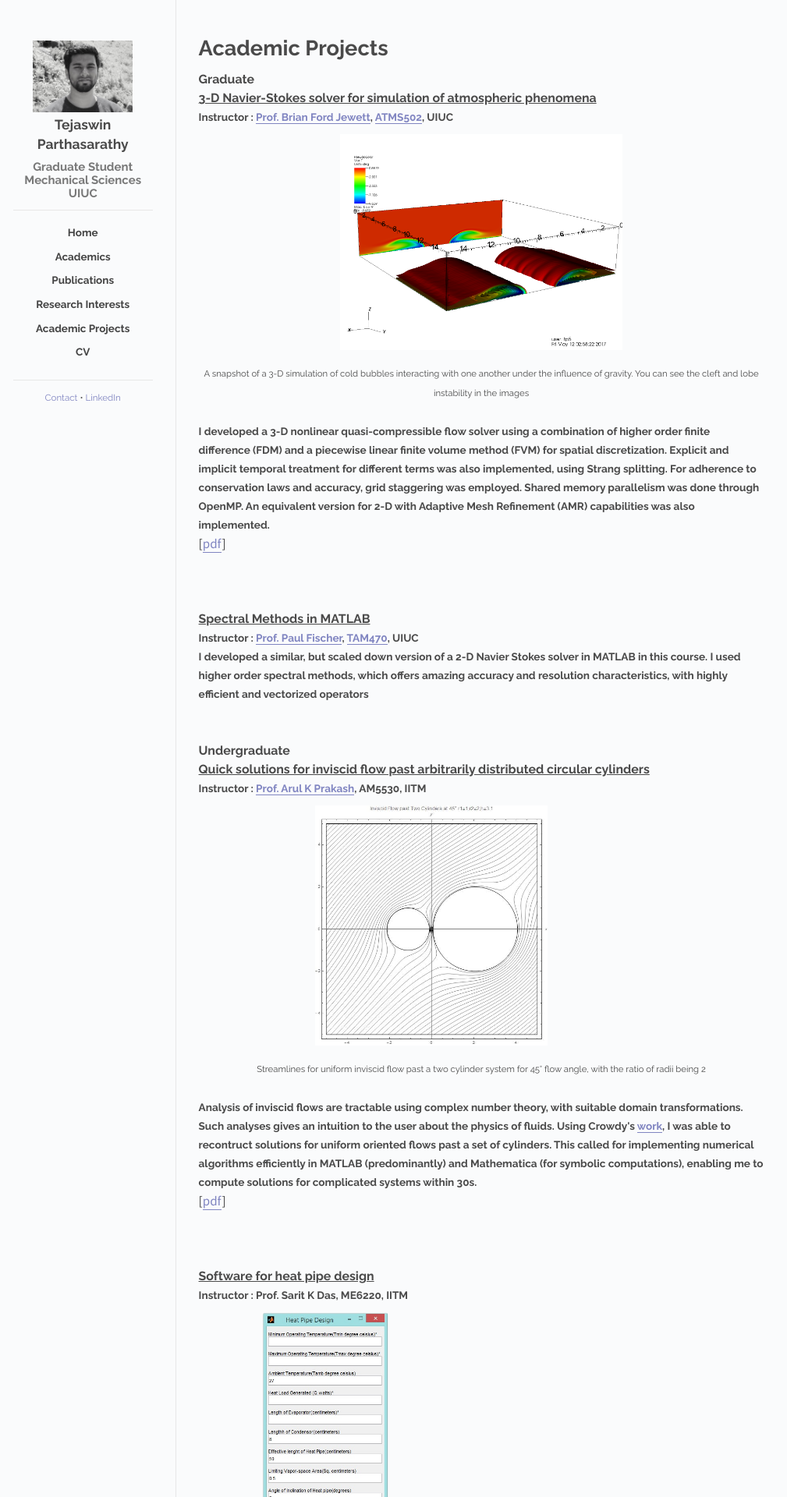
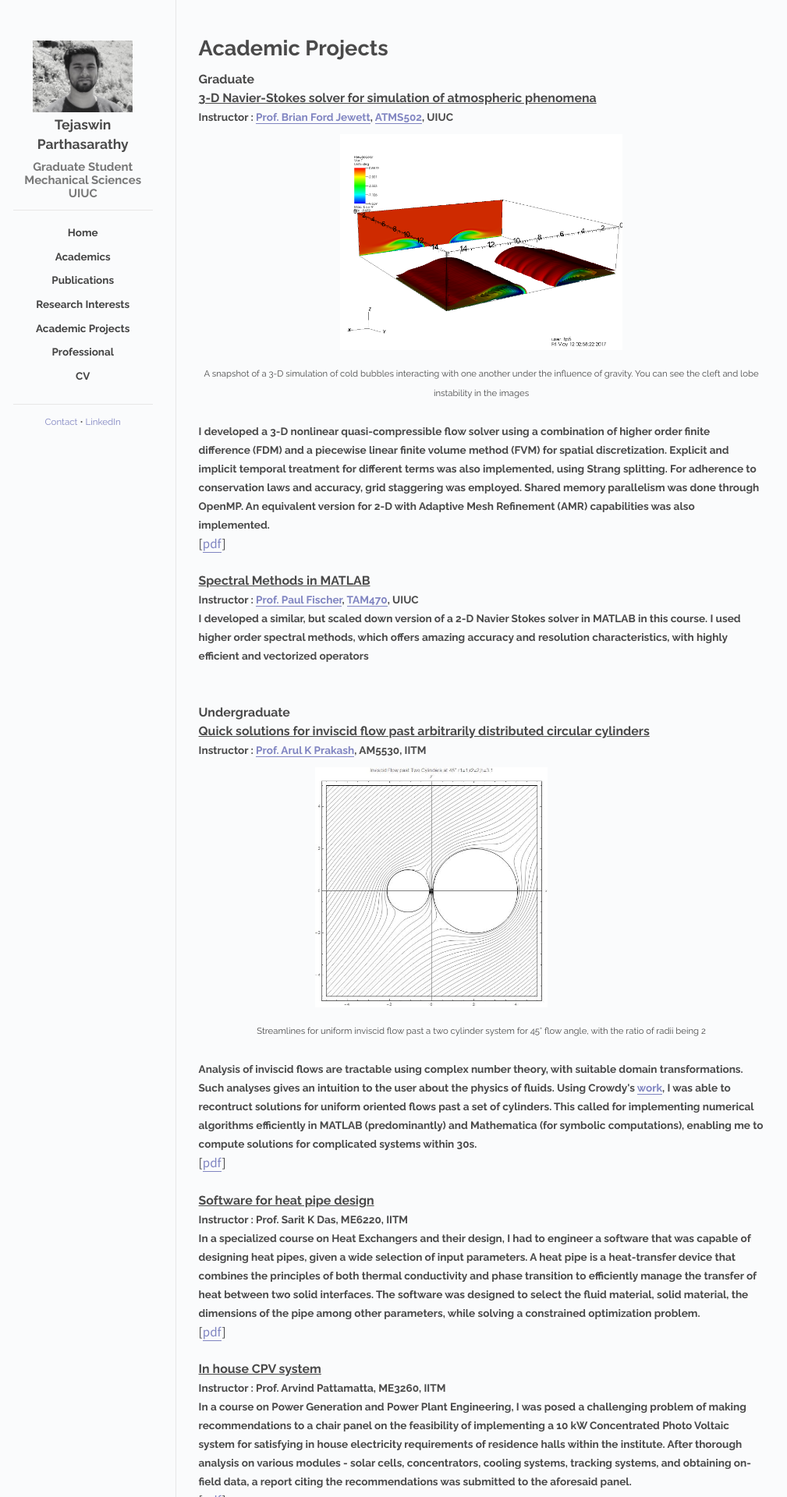
Before and after one commit to parthas1/parthas1.github.io, a Jekyll site: the page built from courseProj/index.md, in a window 1280 px wide. Shown: the top 1920 px of the page at 78% size, without its empty margins (133-1142 px from the left). Built offline with Jekyll 4.4.1, drawn with Linux system fonts in a browser that asks for light colours; some of the changed text lies outside the part shown.

Commit message:
added Professional Page

```diff
--- a/courseProj/index.md
+++ b/courseProj/index.md
@@ -12,7 +12,7 @@
 <p></p>
 <h4>I developed a 3-D nonlinear quasi-compressible flow solver using a combination of higher order finite difference (FDM) and a piecewise linear finite volume method (FVM) for spatial discretization. Explicit and implicit temporal treatment for different terms was also implemented, using Strang splitting. For adherence to conservation laws and accuracy, grid staggering was employed. Shared memory parallelism was done through OpenMP. An equivalent version for 2-D with Adaptive Mesh Refinement (AMR) capabilities was also implemented.</h4>
 [[pdf](/docs/nfd.pdf)]
-<p><br></p>
+<p></p>
 <h3><u> Spectral Methods in MATLAB </u></h3>
 <h4> Instructor : <a href="http://fischerp.cs.illinois.edu/">Prof. Paul Fischer</a>, <a href="http://fischerp.cs.illinois.edu/tam470/">TAM470</a>, UIUC </h4>
 <h4> I developed a similar, but scaled down version of a 2-D Navier Stokes solver in MATLAB in this course. I used higher order spectral methods, which offers amazing accuracy and resolution characteristics, with highly efficient and vectorized operators</h4>
@@ -23,21 +23,20 @@
 <h1 class="title"><img id="centerimg" src="/images/am5530Streamlines.jpg"></h1><center><small>Streamlines for uniform inviscid flow past a two cylinder system for 45° flow angle, with the ratio of radii being 2</small></center><p></p>
 <h4>Analysis of inviscid flows are tractable using complex number theory, with suitable domain transformations. Such analyses gives an intuition to the user about the physics of fluids. Using Crowdy's <a href="http://wwwf.imperial.ac.uk/~dgcrowdy/_producer/PubFiles/Paper-15.pdf"> work</a>, I was able to recontruct solutions for uniform oriented flows past a set of cylinders. This called for implementing numerical algorithms efficiently in MATLAB (predominantly) and Mathematica (for symbolic computations), enabling me to compute solutions for complicated systems within 30s.</h4>
 [[pdf](/docs/PF_Cylinders_TejaswinP.pdf)]
-<p><br></p>
+<p></p>
 <h3><u> Software for heat pipe design  </u></h3>
 <h4> Instructor : Prof. Sarit K Das, ME6220, IITM </h4>
-<h1 class="title"><img id="centerimg" src="/images/heatPipe.jpg"></h1><center><small>The GUI for the software in MATLAB</small></center><p></p>
 <h4>In a specialized course on Heat Exchangers and their design, I had to engineer a software that was capable of designing heat pipes, given a wide selection of input parameters. A heat pipe is a heat-transfer device that combines the principles of both thermal conductivity and phase transition to efficiently manage the transfer of heat between two solid interfaces. The software was designed to select the fluid material, solid material, the dimensions of the pipe among other parameters, while solving a constrained optimization problem. </h4>
 [[pdf](/docs/HeatPipe_TejaswinP.pdf)]
-<p><br></p>
+<p></p>
 <h3><u> In house CPV system  </u></h3>
 <h4> Instructor : Prof. Arvind Pattamatta, ME3260, IITM </h4>
 <h4>In a course on Power Generation and Power Plant Engineering, I was posed a challenging problem of making recommendations to a chair panel on the feasibility of implementing a 10 kW Concentrated Photo Voltaic system for satisfying in house electricity requirements of residence halls within the institute. After thorough analysis on various modules - solar cells, concentrators, cooling systems, tracking systems, and obtaining on-field data, a report citing the recommendations was submitted to the aforesaid panel.</h4>
 [[pdf](/docs/CPV_TejaswinP.pdf)]
-<p><br></p>
+<p></p>
 <h3><u> Lid Driven Cavity Flow </u></h3>
 <h4> Instructor : <a href="https://apm.iitm.ac.in/fmlab/arul/"> Prof. Arul K Prakash</a>, AM5630, IITM </h4>
 <h1 class="title"><img id="centerimg" src="/images/am5630velocity.jpg"></h1><center><small>X velocity contours</small></center><p></p>
 <h4>In my undergraduate course on CFD, I had to develop a custom code for the classic lid driven cavity problem, using different discretization schemes and solution algorithms - to test for convergence, complexity and time to solution. This included different temporal and spatial discretization schemes, and using FFT/GMRES for solving the Streamfunction-Vorticity poisson equation.</h4>
 [[pdf](/docs/LDC_GMRES_TejaswinP.pdf)]
-<p><br></p>
+<p></p>
```
Also changed, not shown: professional/index.md (added, +22 -0 lines), publications/index.md (line endings or trailing spaces), 1 other file.
